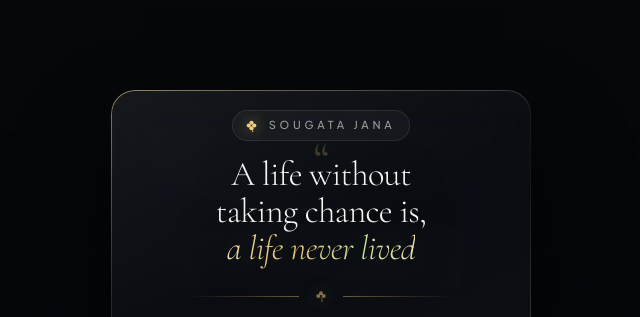
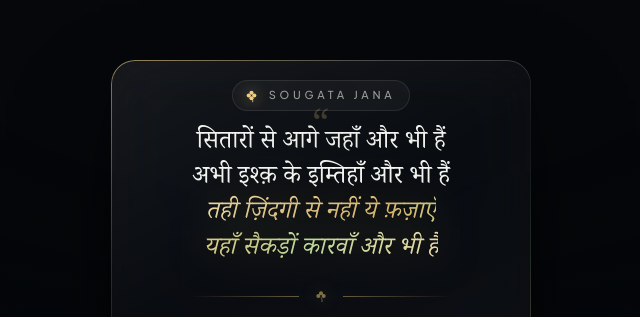
Before and after one commit to SougataJana/clover-card, a plain HTML site: page index.html in a window 1280 px wide. Shown: the part 274-591 px from the top of the page, without its empty margins (319-959 px from the left). Drawn offline with nearby package versions, Linux system fonts and the light colour scheme.

Commit message:
Show Iqbal couplet as the visible quote, with Devanagari font support
Co-Authored-By: Claude Sonnet 5 <noreply@anthropic.com>
Claude-Session: https://claude.ai/code/session_013ZehviPxFgwvVwL9bzR4az

```diff
--- a/index.html
+++ b/index.html
@@ -9,7 +9,7 @@
 
 <link rel="preconnect" href="https://fonts.googleapis.com">
 <link rel="preconnect" href="https://fonts.gstatic.com" crossorigin>
-<link href="https://fonts.googleapis.com/css2?family=Cormorant+Garamond:ital,wght@0,300;0,400;0,500;1,300;1,400&family=Plus+Jakarta+Sans:wght@300;400;500;600;700&display=swap" rel="stylesheet">
+<link href="https://fonts.googleapis.com/css2?family=Cormorant+Garamond:ital,wght@0,300;0,400;0,500;1,300;1,400&family=Noto+Serif+Devanagari:wght@300;400;500;600&family=Plus+Jakarta+Sans:wght@300;400;500;600;700&display=swap" rel="stylesheet">
 
 <script src="https://cdn.tailwindcss.com"></script>
 <script>
@@ -155,6 +155,13 @@
     text-wrap:balance;
     text-shadow:0 2px 40px rgba(0,0,0,.55);
   }
+  .quote--dev{
+    font-family:"Noto Serif Devanagari", "Cormorant Garamond", serif;
+    font-size:clamp(1.12rem, 4.9vw, 1.55rem);
+    line-height:1.42;
+    letter-spacing:0;
+  }
+  .quote--dev em{ font-style:normal; }
   .quote .mark{
     position:absolute;
     top:-.42em; left:50%;
@@ -311,10 +318,12 @@
         </span>
       </div>
 
-      <blockquote class="quote rise mt-3 sm:mt-4 px-1" style="--d:.4s">
+      <blockquote class="quote quote--dev rise mt-3 sm:mt-4 px-1" lang="hi" style="--d:.4s">
         <span class="mark" aria-hidden="true">&ldquo;</span>
-        A life without taking chance is,<br />
-        <em>a life never lived</em>
+        सितारों से आगे जहाँ और भी हैं<br />
+        अभी इश्क़ के इम्तिहाँ और भी हैं<br />
+        <em>तही ज़िंदगी से नहीं ये फ़ज़ाएँ<br />
+        यहाँ सैकड़ों कारवाँ और भी हैं</em>
       </blockquote>
 
       <div class="ornament rise mt-4 sm:mt-5" style="--d:.55s" aria-hidden="true">
```
